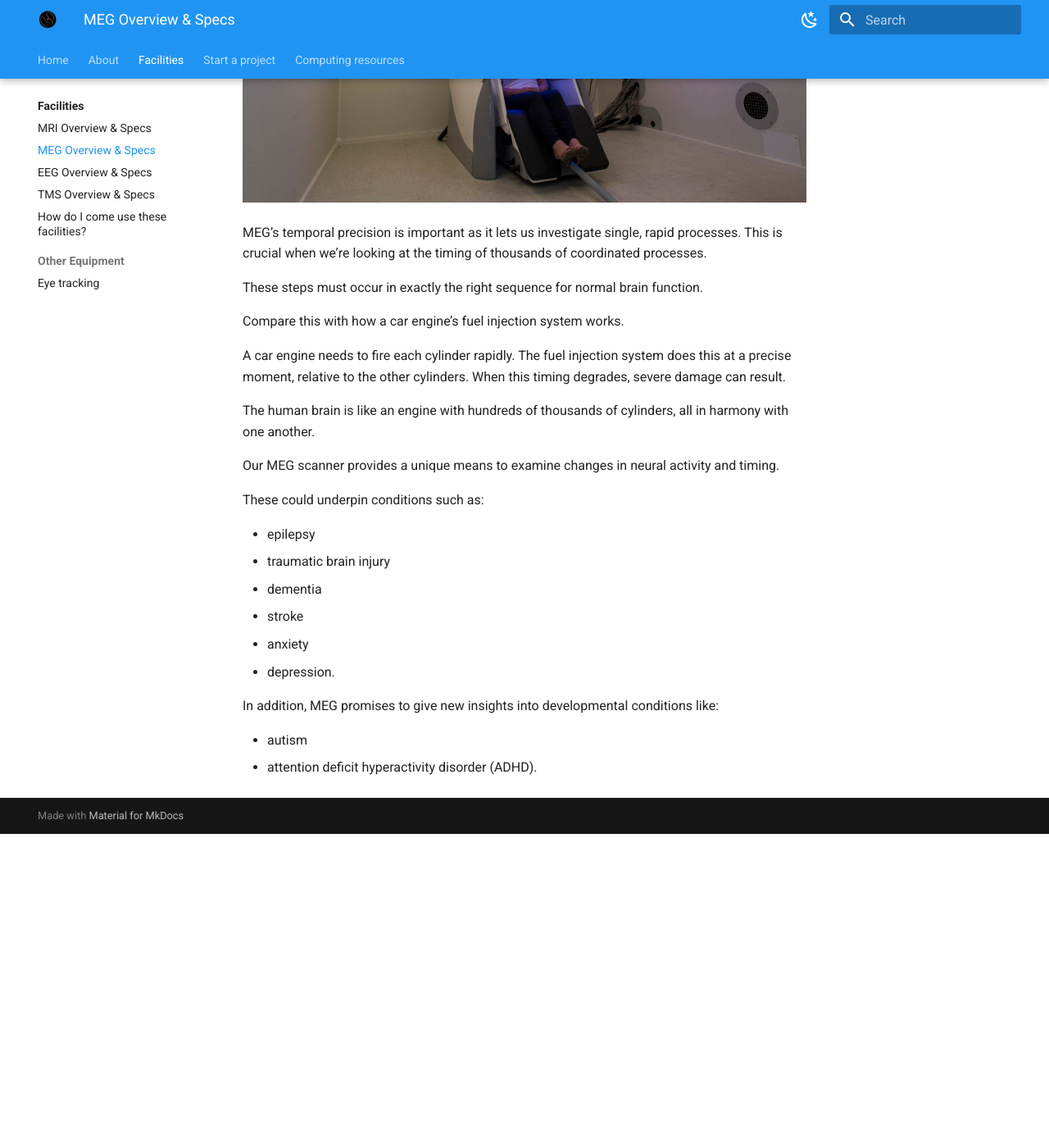
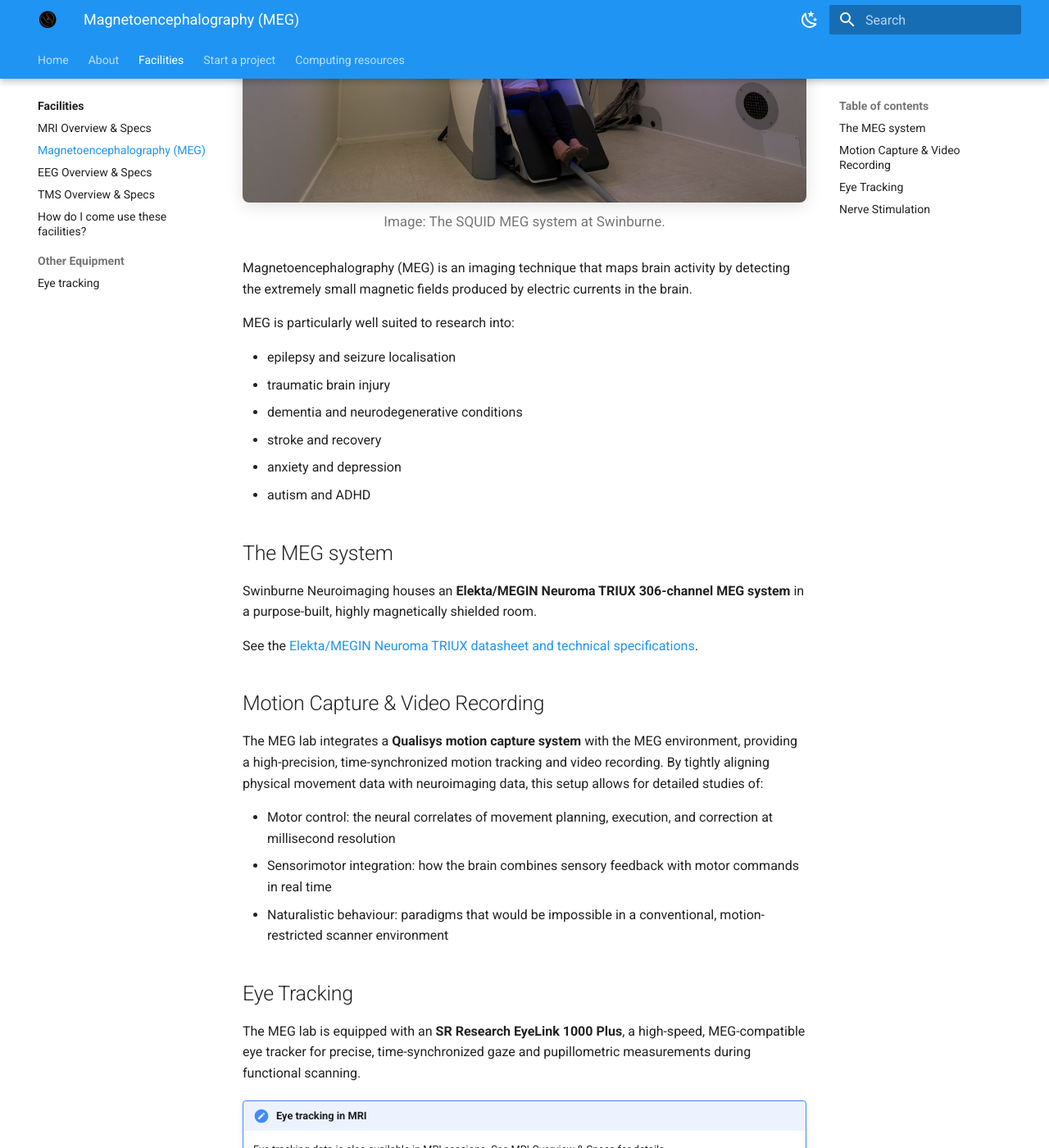
Before and after one commit to SwinburneNeuroimaging/SwinburneNeuroimaging.github.io, an MkDocs documentation site: the page built from docs/facilities/meg.md, in a window 1280 px wide and 1400 px high, scrolled down 479 px. Shown: the whole window at 82% size. Built offline with MkDocs 1.6.1 and Material for MkDocs 9.7.7, drawn with Linux system fonts in a browser that asks for light colours; before the commit the page ends 1496 px from its top, so only the background shows below that; some of the changed text lies outside the part shown.

Commit message:
Updated MEG infomation

```diff
--- a/docs/facilities/meg.md
+++ b/docs/facilities/meg.md
@@ -1,29 +1,36 @@
-# MEG Overview & Specs
+# Magnetoencephalography (MEG)
+![Image of the SNI SQUID MEG machine](../assets/images/facilities/sni_meg.jpeg){:.sni-img} <p class="sni-img-caption">Image: The SQUID MEG system at Swinburne.</p>
 
-![IMAGE OF MEG MACHINE](../assets/images/facilities/sni_meg.jpeg)
+Magnetoencephalography (MEG) is an imaging technique that maps brain activity by detecting the extremely small magnetic fields produced by electric currents in the brain.
 
-MEG’s temporal precision is important as it lets us investigate single, rapid processes. This is crucial when we’re looking at the timing of thousands of coordinated processes.
 
-These steps must occur in exactly the right sequence for normal brain function.
+MEG is particularly well suited to research into:
 
-Compare this with how a car engine’s fuel injection system works.
+- epilepsy and seizure localisation
+- traumatic brain injury
+- dementia and neurodegenerative conditions
+- stroke and recovery
+- anxiety and depression
+- autism and ADHD
 
-A car engine needs to fire each cylinder rapidly. The fuel injection system does this at a precise moment, relative to the other cylinders. When this timing degrades, severe damage can result.
 
-The human brain is like an engine with hundreds of thousands of cylinders, all in harmony with one another.
+## The MEG system
+Swinburne Neuroimaging houses an **Elekta/MEGIN Neuroma TRIUX 306-channel MEG system** in a purpose-built, highly magnetically shielded room.
 
-Our MEG scanner provides a unique means to examine changes in neural activity and timing.
+See the [Elekta/MEGIN Neuroma TRIUX datasheet and technical specifications](https://natmeg.se/onewebmedia/NM23083B-A%20Elekta%20Neuromag%20TRIUX%20datasheet.pdf){target="_blank"}.
 
-These could underpin conditions such as:
+## Motion Capture & Video Recording
+The MEG lab integrates a **Qualisys motion capture system** with the MEG environment, providing a high-precision, time-synchronized motion tracking and video recording. By tightly aligning physical movement data with neuroimaging data, this setup allows for detailed studies of:
 
-- epilepsy
-- traumatic brain injury
-- dementia
-- stroke
-- anxiety
-- depression.
+- Motor control: the neural correlates of movement planning, execution, and correction at millisecond resolution
+- Sensorimotor integration: how the brain combines sensory feedback with motor commands in real time
+- Naturalistic behaviour: paradigms that would be impossible in a conventional, motion-restricted scanner environment
 
-In addition, MEG promises to give new insights into developmental conditions like:
+## Eye Tracking
+The MEG lab is equipped with an **SR Research EyeLink 1000 Plus**, a high-speed, MEG-compatible eye tracker for precise, time-synchronized gaze and pupillometric measurements during functional scanning.
 
-- autism
-- attention deficit hyperactivity disorder (ADHD).
+!!! note "Eye tracking in MRI"
+    Eye tracking data is also available in MRI sessions. See MRI Overview & Specs for details.
+
+## Nerve Stimulation
+The MEG laboratory supports the integration of advanced nerve stimulation protocols directly inside the scanning environment. This setup allows researchers to deliver targeted nerve stimulation during active scans.
```
